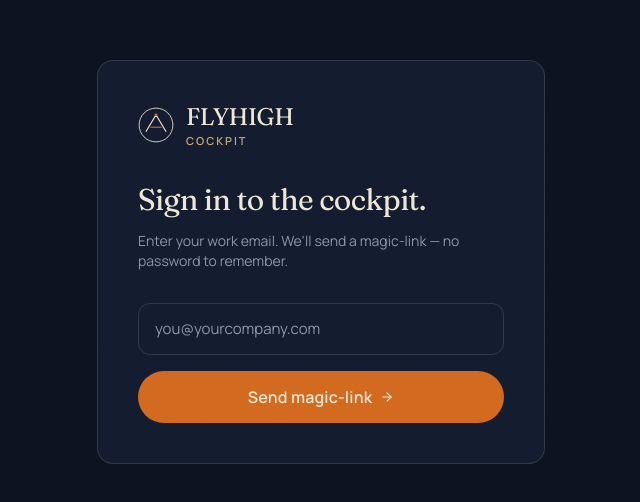
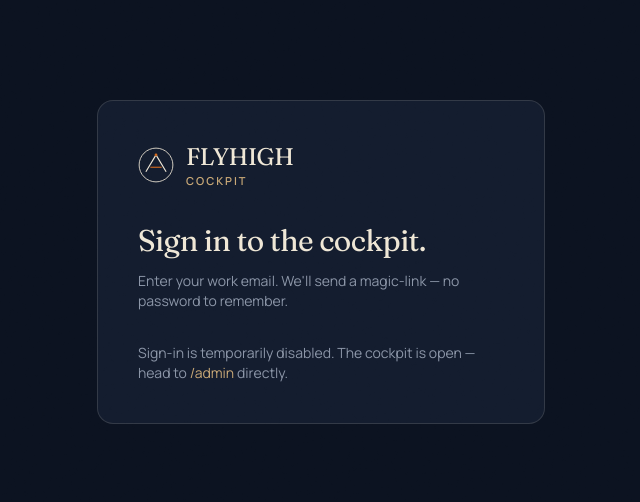
Before and after one commit to Yashverma849/flyhigh, a Next.js app: page /login in a window 1280 px wide. Shown: the part 138-640 px from the top of the page, without its empty margins (319-959 px from the left). Built offline with nearby package versions, Linux system fonts and the light colour scheme.

Commit message:
disabled suth and db

```diff
--- a/middleware.ts
+++ b/middleware.ts
@@ -1,12 +1,8 @@
-import NextAuth from "next-auth";
-import { authConfig } from "@/auth.config";
+// Auth temporarily disabled — middleware is a no-op until auth is restored.
+import { NextResponse } from "next/server";
 
-// The `authorized` callback in authConfig handles the gate; we just export
-// the bound middleware so Next.js picks it up.
-export const { auth: middleware } = NextAuth(authConfig);
+export default function middleware() {
+  return NextResponse.next();
+}
 
-export default middleware;
-
-export const config = {
-  matcher: ["/admin/:path*"],
-};
+export const config = { matcher: [] };
--- a/src/app/(admin)/admin/layout.tsx
+++ b/src/app/(admin)/admin/layout.tsx
@@ -1,15 +1,13 @@
-import { redirect } from "next/navigation";
-import { auth } from "@/auth";
 import { AdminSidebar } from "@/components/admin/sidebar";
 import { AdminTopbar } from "@/components/admin/topbar";
 
+// Auth temporarily disabled — admin pages are open. Re-add the `auth()` /
+// `redirect("/login")` gate when auth is restored.
+
 export default async function AdminLayout({ children }: { children: React.ReactNode }) {
-  const session = await auth();
-  if (!session?.user) redirect("/login?callbackUrl=/admin");
-
   return (
     <div className="flex min-h-screen" style={{ background: "var(--ink)" }}>
-      <AdminSidebar user={session.user} />
+      <AdminSidebar user={null} />
       <main className="flex min-w-0 flex-1 flex-col">
         <AdminTopbar />
         <div className="flex-1 px-8 py-8">{children}</div>
--- a/src/app/login/login-form.tsx
+++ b/src/app/login/login-form.tsx
@@ -1,49 +1,18 @@
-"use client";
-
-import { useState } from "react";
-import { signIn } from "next-auth/react";
-import { ArrowRight } from "lucide-react";
+// Auth temporarily disabled — the form is rendered for layout continuity but
+// submission is a no-op. Restore `signIn("resend", …)` when auth is back.
 
 type Props = { callbackUrl: string };
 
-export function LoginForm({ callbackUrl }: Props) {
-  const [pending, setPending] = useState(false);
-  const [error, setError] = useState<string | null>(null);
-
-  async function onSubmit(formData: FormData) {
-    setPending(true);
-    setError(null);
-    try {
-      await signIn("resend", {
-        email: formData.get("email") as string,
-        callbackUrl,
-      });
-    } catch (e) {
-      setError(e instanceof Error ? e.message : "Something went wrong.");
-    } finally {
-      setPending(false);
-    }
-  }
-
+export function LoginForm(_props: Props) {
   return (
-    <form action={onSubmit} className="space-y-4">
-      <input
-        name="email"
-        type="email"
-        required
-        autoComplete="email"
-        placeholder="you@yourcompany.com"
-        className="input"
-        aria-label="Work email"
-      />
-      <button type="submit" disabled={pending} className="btn-primary w-full justify-center">
-        {pending ? "Sending…" : "Send magic-link"} <ArrowRight size={14} />
-      </button>
-      {error && (
-        <p className="text-sm" style={{ color: "var(--rust)" }}>
-          {error}
-        </p>
-      )}
-    </form>
+    <div className="space-y-4">
+      <p className="text-sm" style={{ color: "var(--ash)" }}>
+        Sign-in is temporarily disabled. The cockpit is open — head to{" "}
+        <a href="/admin" style={{ color: "var(--brass)" }}>
+          /admin
+        </a>{" "}
+        directly.
+      </p>
+    </div>
   );
 }
--- a/src/auth.ts
+++ b/src/auth.ts
@@ -1,26 +1,25 @@
-import NextAuth from "next-auth";
-import Resend from "next-auth/providers/resend";
-import { DrizzleAdapter } from "@auth/drizzle-adapter";
-import { db } from "@/server/db/client";
-import { accounts, sessions, users, verificationTokens } from "@/server/db/schema";
-import { env } from "@/env";
-import { authConfig } from "./auth.config";
+// Auth temporarily disabled. To re-enable, restore the NextAuth wiring
+// (see git history) and set AUTH_SECRET / AUTH_RESEND_KEY / AUTH_RESEND_FROM.
 
-export const { handlers, auth, signIn, signOut } = NextAuth({
-  ...authConfig,
-  adapter: DrizzleAdapter(db, {
-    usersTable: users,
-    accountsTable: accounts,
-    sessionsTable: sessions,
-    verificationTokensTable: verificationTokens,
-  }),
-  session: { strategy: "jwt" },
-  secret: env.AUTH_SECRET,
-  trustHost: env.AUTH_TRUST_HOST,
-  providers: [
-    Resend({
-      apiKey: env.AUTH_RESEND_KEY,
-      from: env.AUTH_RESEND_FROM,
-    }),
-  ],
-});
+type Handler = (req: Request) => Response;
+
+const disabled: Handler = () =>
+  new Response("Auth disabled", { status: 404 });
+
+export const handlers = { GET: disabled, POST: disabled };
+
+type StubSession = {
+  user: { name?: string | null; email?: string | null; role?: string } | null;
+} | null;
+
+export async function auth(): Promise<StubSession> {
+  return null;
+}
+
+export async function signIn(): Promise<never> {
+  throw new Error("Auth is disabled");
+}
+
+export async function signOut(): Promise<never> {
+  throw new Error("Auth is disabled");
+}
--- a/src/env.ts
+++ b/src/env.ts
@@ -5,17 +5,19 @@ export const env = createEnv({
   server: {
     NODE_ENV: z.enum(["development", "test", "production"]).default("development"),
 
-    DATABASE_URL: z.url(),
+    // Database temporarily disabled — optional until DB is reconnected.
+    DATABASE_URL: z.url().optional(),
 
-    AUTH_SECRET: z.string().min(32),
+    // Auth temporarily disabled — these are optional until auth is re-enabled.
+    AUTH_SECRET: z.string().min(32).optional(),
     AUTH_URL: z.url().optional(),
     AUTH_TRUST_HOST: z
       .string()
       .optional()
       .transform((v) => v === "true"),
 
-    AUTH_RESEND_KEY: z.string().min(1),
-    AUTH_RESEND_FROM: z.string().min(1),
+    AUTH_RESEND_KEY: z.string().min(1).optional(),
+    AUTH_RESEND_FROM: z.string().min(1).optional(),
 
     UPSTASH_REDIS_REST_URL: z.url().optional(),
     UPSTASH_REDIS_REST_TOKEN: z.string().optional(),
--- a/src/server/actions/contact.ts
+++ b/src/server/actions/contact.ts
@@ -1,7 +1,7 @@
 "use server";
 
 import { headers } from "next/headers";
-import { db } from "@/server/db/client";
+import { db, isDbConfigured } from "@/server/db/client";
 import { contactSubmissions } from "@/server/db/schema";
 import { ContactSchema } from "@/lib/validations";
 import { consumePublicLimit } from "@/server/ratelimit";
@@ -35,6 +35,14 @@ export async function submitContact(
     };
   }
 
+  if (!isDbConfigured) {
+    return {
+      status: "error",
+      message:
+        "Contact submissions are temporarily unavailable. Please email concierge@flyhigh.in directly.",
+    };
+  }
+
   try {
     const [row] = await db
       .insert(contactSubmissions)
--- a/src/server/actions/quote.ts
+++ b/src/server/actions/quote.ts
@@ -1,7 +1,7 @@
 "use server";
 
 import { headers } from "next/headers";
-import { db } from "@/server/db/client";
+import { db, isDbConfigured } from "@/server/db/client";
 import { quotes } from "@/server/db/schema";
 import { QuoteSchema } from "@/lib/validations";
 import { consumePublicLimit } from "@/server/ratelimit";
@@ -36,6 +36,14 @@ export async function createQuote(_prev: ActionState, formData: FormData): Promi
     };
   }
 
+  if (!isDbConfigured) {
+    return {
+      status: "error",
+      message:
+        "Quote requests are temporarily unavailable. Please email concierge@flyhigh.in directly.",
+    };
+  }
+
   try {
     const [row] = await db
       .insert(quotes)
--- a/src/server/db/client.ts
+++ b/src/server/db/client.ts
@@ -3,10 +3,12 @@ import { drizzle, type NeonHttpDatabase } from "drizzle-orm/neon-http";
 import * as schema from "./schema";
 import { env } from "@/env";
 
-// During `next build`, page-data collection imports modules that transitively
-// import the DB client. Without a real DATABASE_URL set, neon() throws.
-// Use a syntactically-valid placeholder so module-load succeeds; real queries
-// still surface a connection error at runtime.
+// Database temporarily disabled. When DATABASE_URL is unset, the placeholder
+// keeps module-load working and `isDbConfigured` lets queries/actions
+// short-circuit instead of hitting a fake host. Reconnect by setting
+// DATABASE_URL — no further code changes required.
+export const isDbConfigured = Boolean(env.DATABASE_URL);
+
 const url =
   env.DATABASE_URL ||
   "postgres://build-placeholder:build-placeholder@localhost:5432/build-placeholder";
--- a/src/server/queries/insights.ts
+++ b/src/server/queries/insights.ts
@@ -1,9 +1,10 @@
 import "server-only";
 import { desc, eq, isNotNull } from "drizzle-orm";
-import { db } from "@/server/db/client";
+import { db, isDbConfigured } from "@/server/db/client";
 import { insights } from "@/server/db/schema";
 
 export async function listPublishedInsights() {
+  if (!isDbConfigured) return [];
   return db
     .select()
     .from(insights)
@@ -12,6 +13,7 @@ export async function listPublishedInsights() {
 }
 
 export async function getInsightBySlug(slug: string) {
+  if (!isDbConfigured) return null;
   const result = await db.select().from(insights).where(eq(insights.slug, slug)).limit(1);
   return result[0] ?? null;
 }
--- a/src/server/queries/shipments.ts
+++ b/src/server/queries/shipments.ts
@@ -1,9 +1,10 @@
 import "server-only";
 import { eq, desc } from "drizzle-orm";
-import { db } from "@/server/db/client";
+import { db, isDbConfigured } from "@/server/db/client";
 import { shipmentEvents, shipments } from "@/server/db/schema";
 
 export async function getShipmentById(id: string) {
+  if (!isDbConfigured) return null;
   const result = await db
     .select()
     .from(shipments)
@@ -13,6 +14,7 @@ export async function getShipmentById(id: string) {
 }
 
 export async function getShipmentEvents(shipmentId: string) {
+  if (!isDbConfigured) return [];
   return db
     .select()
     .from(shipmentEvents)
@@ -21,5 +23,6 @@ export async function getShipmentEvents(shipmentId: string) {
 }
 
 export async function getRecentShipments(limit = 25) {
+  if (!isDbConfigured) return [];
   return db.select().from(shipments).orderBy(desc(shipments.createdAt)).limit(limit);
 }
```
